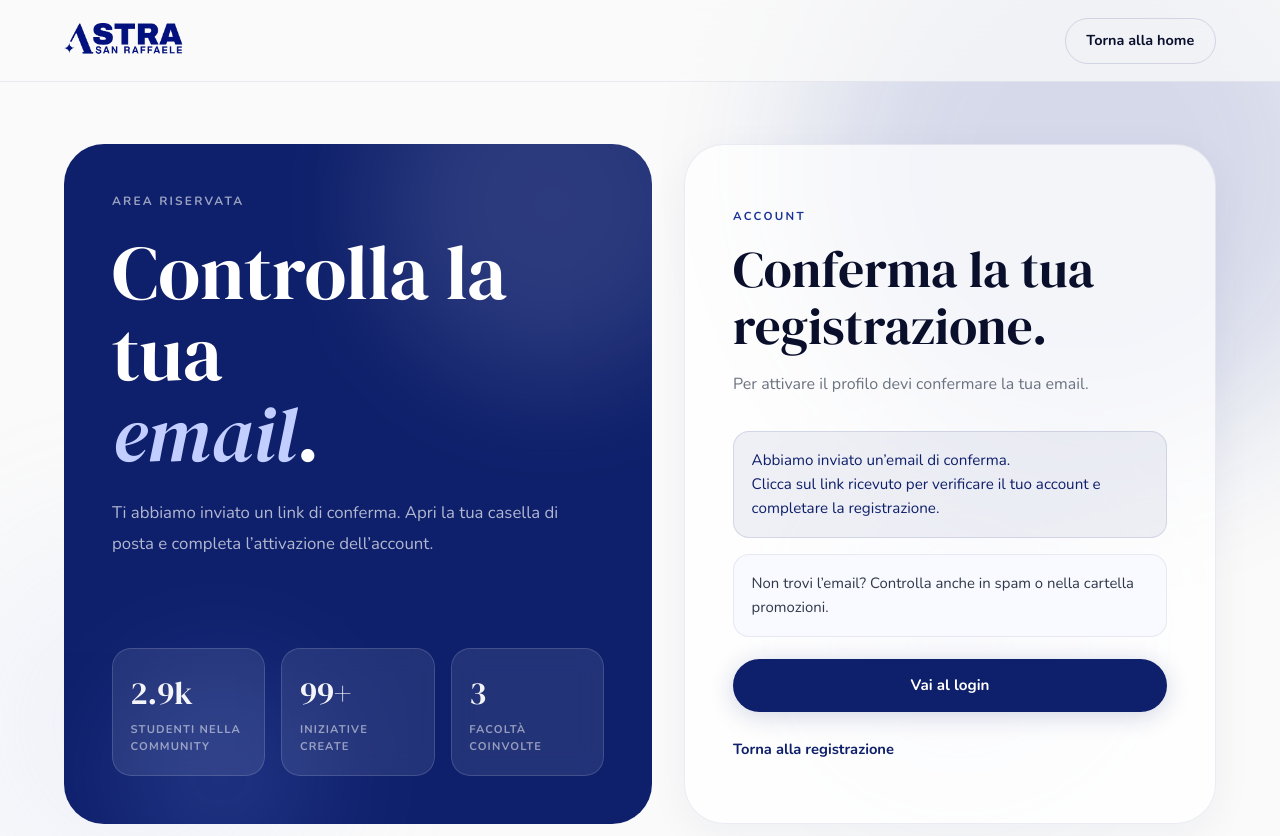
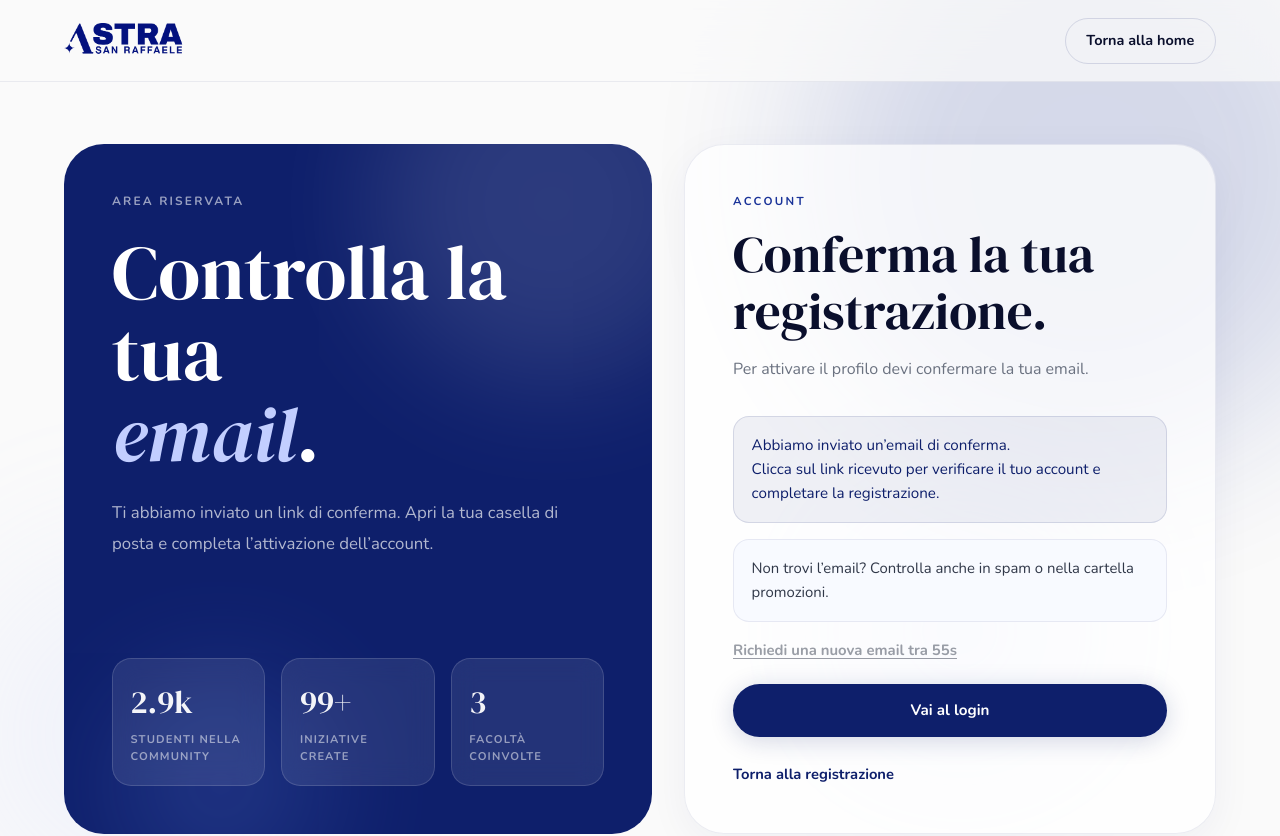
Before and after one commit to AstraSanRaffaele/Astra_Web, a Next.js app: page /signup/check-email in a window 1280 px wide. Shown: the top 836 px of the page. Built offline with nearby package versions, Linux system fonts and the light colour scheme; no server answers.

Commit message:
add resend confirmation email link with 60s delay

```diff
--- a/app/signup/check-email/page.tsx
+++ b/app/signup/check-email/page.tsx
@@ -1,14 +1,81 @@
+"use client";
+
 import Link from "next/link";
+import { useEffect, useMemo, useState } from "react";
+import { useSearchParams } from "next/navigation";
 import { AuthShell } from "@/app/auth-shared";
 import Footer from "@/components/ui/footer";
+import { createClient } from "@/lib/supabase/client";
 
-type PageProps = {
-  searchParams: Promise<{ email?: string }>;
-};
+const RESEND_DELAY_SECONDS = 60;
 
-export default async function SignupCheckEmailPage({ searchParams }: PageProps) {
-  const params = await searchParams;
-  const email = params.email ?? "";
+export default function SignupCheckEmailPage() {
+  const searchParams = useSearchParams();
+  const supabase = useMemo(() => createClient(), []);
+  const email = searchParams.get("email") ?? "";
+
+  const [secondsLeft, setSecondsLeft] = useState(RESEND_DELAY_SECONDS);
+  const [isResending, setIsResending] = useState(false);
+  const [feedback, setFeedback] = useState<{ type: "success" | "error"; message: string } | null>(
+    null,
+  );
+
+  useEffect(() => {
+    if (secondsLeft <= 0) return;
+
+    const timer = window.setInterval(() => {
+      setSecondsLeft((current) => {
+        if (current <= 1) {
+          window.clearInterval(timer);
+          return 0;
+        }
+
+        return current - 1;
+      });
+    }, 1000);
+
+    return () => window.clearInterval(timer);
+  }, [secondsLeft]);
+
+  async function handleResendConfirmation() {
+    if (!email || isResending || secondsLeft > 0) return;
+
+    setIsResending(true);
+    setFeedback(null);
+
+    const redirectTo = `${window.location.origin}/auth/callback`;
+
+    const { error } = await supabase.auth.resend({
+      type: "signup",
+      email,
+      options: {
+        emailRedirectTo: redirectTo,
+      },
+    });
+
+    if (error) {
+      setFeedback({
+        type: "error",
+        message: "Non siamo riusciti a inviare una nuova email di conferma. Riprova tra poco.",
+      });
+      setIsResending(false);
+      return;
+    }
+
+    setFeedback({
+      type: "success",
+      message: "Ti abbiamo inviato una nuova email di conferma.",
+    });
+    setSecondsLeft(RESEND_DELAY_SECONDS);
+    setIsResending(false);
+  }
+
+  const resendLabel =
+    secondsLeft > 0
+      ? `Richiedi una nuova email tra ${secondsLeft}s`
+      : isResending
+        ? "Invio in corso..."
+        : "Richiedi una nuova email di conferma";
 
   return (
     <>
@@ -68,6 +135,47 @@ export default async function SignupCheckEmailPage({ searchParams }: PageProps)
             Non trovi l’email? Controlla anche in spam o nella cartella promozioni.
           </div>
 
+          <button
+            type="button"
+            onClick={handleResendConfirmation}
+            disabled={!email || secondsLeft > 0 || isResending}
+            style={{
+              marginTop: ".1rem",
+              alignSelf: "flex-start",
+              background: "transparent",
+              color: !email || secondsLeft > 0 || isResending ? "rgba(15,23,42,.42)" : "var(--blue)",
+              padding: 0,
+              border: "none",
+              cursor: !email || secondsLeft > 0 || isResending ? "not-allowed" : "pointer",
+              textDecoration: "underline",
+              textUnderlineOffset: "3px",
+              fontWeight: 700,
+              fontSize: ".93rem",
+            }}
+          >
+            {resendLabel}
+          </button>
+
+          {feedback ? (
+            <div
+              style={{
+                padding: ".95rem 1rem",
+                borderRadius: ".95rem",
+                background:
+                  feedback.type === "success" ? "rgba(34,197,94,.10)" : "rgba(239,68,68,.10)",
+                border:
+                  feedback.type === "success"
+                    ? "1px solid rgba(34,197,94,.22)"
+                    : "1px solid rgba(239,68,68,.22)",
+                color: feedback.type === "success" ? "#166534" : "#991b1b",
+                fontSize: ".92rem",
+                lineHeight: 1.6,
+              }}
+            >
+              {feedback.message}
+            </div>
+          ) : null}
+
           <Link
             href="/login"
             className="btn-primary"
```
